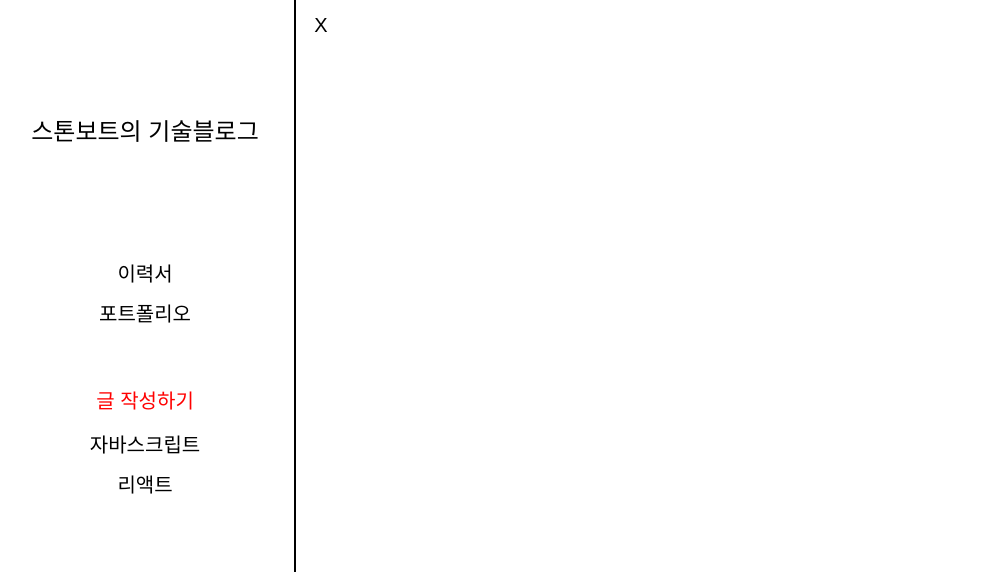
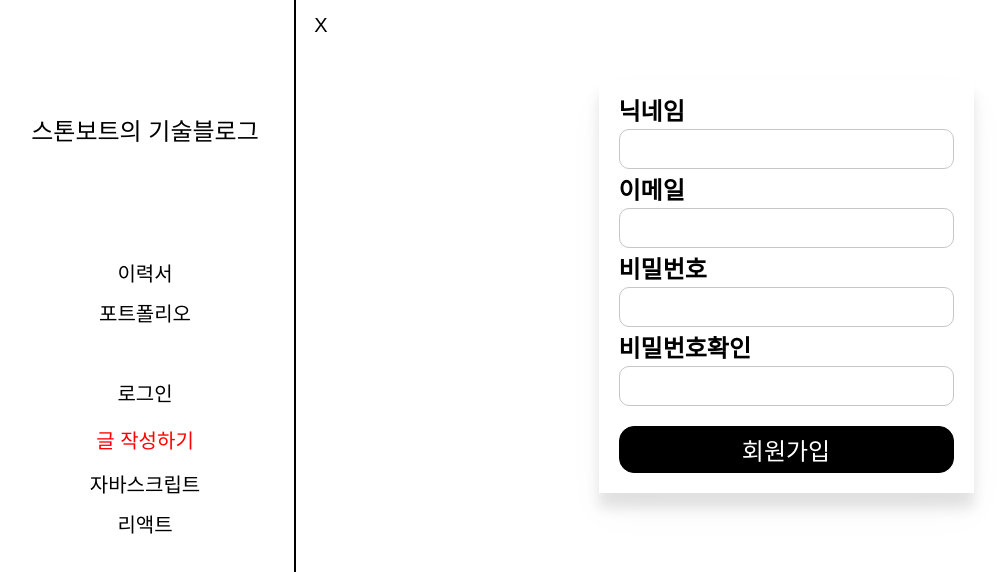
Before and after one commit to tood21/JTB_-, a React (Create React App) app in the folder frontend/: page /register in a window 1280 px wide. Shown: the top 572 px of the page, without its empty margins (4-1011 px from the left). Built offline with nearby package versions, Linux system fonts and the light colour scheme; a web font is replaced by a local one; what @looop/quill-image-resize-module-react would draw is missing.

Commit message:
회원가입&로그인 페이지 추가

```diff
--- a/frontend/src/App.js
+++ b/frontend/src/App.js
@@ -11,6 +11,8 @@ import PostEditPage from "./pages/PostEditPage";
 import React, { useState } from "react";
 import { FontAwesomeIcon } from "@fortawesome/react-fontawesome";
 import { faBars } from "@fortawesome/free-solid-svg-icons";
+import Login from "./pages/Login";
+import Register from "./pages/Register";
 
 function App() {
   const [sidebar, setSidebar] = useState(true);
@@ -28,6 +30,8 @@ function App() {
         <Route path='/writer' element={<WriterPage />} />
         <Route path='/post/detail/:postNum' element={<PostDetailPage />} />
         <Route path='/post/edit/:postNum' element={<PostEditPage />} />
+        <Route path='/login' element={<Login />} />
+        <Route path='/register' element={<Register />} />
       </Routes>
     </Wrapper>
   );
--- a/frontend/src/components/Sidebar.js
+++ b/frontend/src/components/Sidebar.js
@@ -36,6 +36,13 @@ const Sidebar = () => {
           포트폴리오
         </PrListItem>
       </PrList>
+      <PrListItem
+        onClick={() => {
+          navigate("/login");
+        }}
+      >
+        로그인
+      </PrListItem>
       <WriteButton
         type='button'
         onClick={() => {
--- a/frontend/src/components/writer/Editor.js
+++ b/frontend/src/components/writer/Editor.js
@@ -1,9 +1,9 @@
 import React, { useRef, useMemo } from "react";
-import ReactQuill from "react-quill";
+import ReactQuill, { Quill } from "react-quill";
 import "react-quill/dist/quill.snow.css";
 import styled from "styled-components";
 import axios from "axios";
-import Quill from "quill";
+// import Quill from "quill";
 import ImageResize from "@looop/quill-image-resize-module-react";
 Quill.register("modules/ImageResize", ImageResize);
 
@@ -104,7 +104,7 @@ export const Editor = (props) => {
 
   //
   const onChangeHandler = (value, delta, user, editor) => {
-    props.setContent(value);
+    props.setContent(editor.getHTML());
     props.setText(editor.getText());
   };
 
@@ -118,7 +118,6 @@ export const Editor = (props) => {
         placeholder='내용을 입력해주세요.'
         ref={quillElement}
         formats={formats}
-        style={{ height: "100%" }}
       />
     </EditorWrapper>
   );
--- /dev/null
+++ b/frontend/src/pages/Login.js
@@ -0,0 +1,83 @@
+import React, { useState } from "react";
+import { useNavigate } from "react-router-dom";
+import styled from "styled-components";
+
+const Login = () => {
+  const navigate = useNavigate();
+  const [name, setName] = useState("");
+  const [password, setPassword] = useState("");
+  return (
+    <LoginDiv>
+      <form>
+        <label htmlFor='email'>이메일</label>
+        <input
+          type='email'
+          id='email'
+          value={name}
+          onChange={(e) => {
+            setName(e.currentTarget.value);
+          }}
+        />
+        <label htmlFor='password'>비밀번호</label>
+        <input
+          type='password'
+          id='password'
+          value={password}
+          onChange={(e) => {
+            setPassword(e.currentTarget.value);
+          }}
+        />
+        <button>로그인</button>
+        <button
+          onClick={() => {
+            navigate("/register");
+          }}
+        >
+          회원가입
+        </button>
+      </form>
+    </LoginDiv>
+  );
+};
+
+export default Login;
+
+const LoginDiv = styled.div`
+  width: 50%;
+  max-width: 375px;
+  margin: 5rem auto 0;
+  form {
+    padding: 20px;
+    box-shadow: 0px 19px 38px rgba(0, 0, 0, 0.03),
+      0px 15px 12px rgba(0, 0, 0, 0.1);
+    display: flex;
+    flex-direction: column;
+    font-size: 1.5rem;
+    label {
+      font-weight: bold;
+      margin-bottom: 5px;
+    }
+    input {
+      font-size: 1.5rem;
+
+      border-radius: 10px;
+      border: 1px solid #c6c6c6;
+      padding: 5px;
+      margin-bottom: 10px;
+    }
+    button {
+      font-size: 1.5rem;
+      border-radius: 15px;
+      padding: 5px 10px;
+      background-color: black;
+      color: white;
+      border: 1px solid black;
+      margin-top: 10px;
+      &:hover {
+        background-color: white;
+        color: black;
+        border: 1px solid black;
+      }
+    }
+  }
+`;
--- a/frontend/src/pages/PostDetailPage.js
+++ b/frontend/src/pages/PostDetailPage.js
@@ -2,6 +2,8 @@ import React, { useState, useEffect } from "react";
 import styled from "styled-components";
 import palette from "../lib/styles/palette";
 import axios from "axios";
+import "react-quill/dist/quill.core.css";
+
 import { useParams, useNavigate } from "react-router-dom";
 import { dateChanger } from "../lib/module/dateChanger";
 
@@ -63,7 +65,10 @@ const PostDetailPage = () => {
               </PostInfo>
             </PostInfoDiv>
 
-            <p dangerouslySetInnerHTML={{ __html: postData.content }}></p>
+            <div
+              className='view ql-editor'
+              dangerouslySetInnerHTML={{ __html: postData.content }}
+            ></div>
           </Post>
           <hr />
           <ButtonDiv>
--- a/frontend/src/pages/PostEditPage.js
+++ b/frontend/src/pages/PostEditPage.js
@@ -56,6 +56,7 @@ const PostEditPage = () => {
       title: title,
       content: content,
       category: category,
+      text: text,
       postNum: params.postNum,
     };
 
--- a/frontend/src/pages/PostListPage.js
+++ b/frontend/src/pages/PostListPage.js
@@ -23,7 +23,7 @@ const PostListPage = () => {
 
   return (
     <PostListTemplete>
-      {PostList.map((data, index) => (
+      {PostList.reverse().map((data, index) => (
         <PostItem key={index} data={data} />
       ))}
     </PostListTemplete>
--- /dev/null
+++ b/frontend/src/pages/Register.js
@@ -0,0 +1,98 @@
+import React, { useState } from "react";
+import styled from "styled-components";
+
+const Register = () => {
+  const [nickname, setNickname] = useState("");
+  const [Email, setEmail] = useState("");
+  const [password, setpassword] = useState("");
+  const [passwordConfirm, setPasswordConfirm] = useState("");
+  return (
+    <LoginDiv>
+      <form>
+        <label>닉네임</label>
+        <input
+          type='name'
+          value={nickname}
+          onChange={(e) => {
+            setNickname(e.currentTarget.value);
+          }}
+        />
+        {/* <button
+          onClick={(e) => {
+            NameCheckFunc(e);
+          }}
+        >
+          닉네임 중복검사
+        </button> */}
+        <label>이메일</label>
+        <input
+          type='email'
+          value={Email}
+          onChange={(e) => {
+            setEmail(e.currentTarget.value);
+          }}
+        />
+        <label>비밀번호</label>
+        <input
+          type='password'
+          value={password}
+          minLength={8}
+          onChange={(e) => {
+            setpassword(e.currentTarget.value);
+          }}
+        />
+        <label>비밀번호확인</label>
+        <input
+          type='password'
+          value={passwordConfirm}
+          onChange={(e) => {
+            setPasswordConfirm(e.currentTarget.value);
+          }}
+        />
+        <button>회원가입</button>
+      </form>
+    </LoginDiv>
+  );
+};
+
+export default Register;
+
+const LoginDiv = styled.div`
+  width: 50%;
+  max-width: 375px;
+  margin: 5rem auto 0;
+  form {
+    padding: 20px;
+    box-shadow: 0px 19px 38px rgba(0, 0, 0, 0.03),
+      0px 15px 12px rgba(0, 0, 0, 0.1);
+    display: flex;
+    flex-direction: column;
+    font-size: 1.5rem;
+    label {
+      font-weight: bold;
+      margin-bottom: 5px;
+    }
+    input {
+      font-size: 1.5rem;
+
+      border-radius: 10px;
+      border: 1px solid #c6c6c6;
+      padding: 5px;
+      margin-bottom: 10px;
+    }
+    button {
+      font-size: 1.5rem;
+      border-radius: 15px;
+      padding: 5px 10px;
+      background-color: black;
+      color: white;
+      border: 1px solid black;
+      margin-top: 10px;
+      &:hover {
+        background-color: white;
+        color: black;
+        border: 1px solid black;
+      }
+    }
+  }
+`;
--- a/frontend/src/pages/WriterPage.js
+++ b/frontend/src/pages/WriterPage.js
@@ -61,7 +61,12 @@ const WriterPage = () => {
           placeholder='카테고리를 입력하세요'
         />
       </CategoryDiv>
-      <Editor content={content} setContent={setContent} setText={setText} />
+      <Editor
+        content={content}
+        setContent={setContent}
+        setText={setText}
+        style={{ marginBottom: "10px" }}
+      />
       <ButtonDiv>
         <button
           onClick={(e) => {
```
